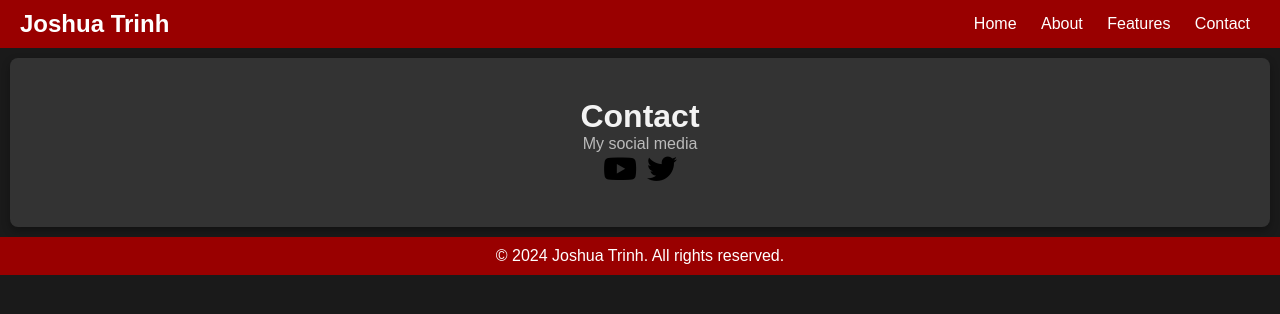
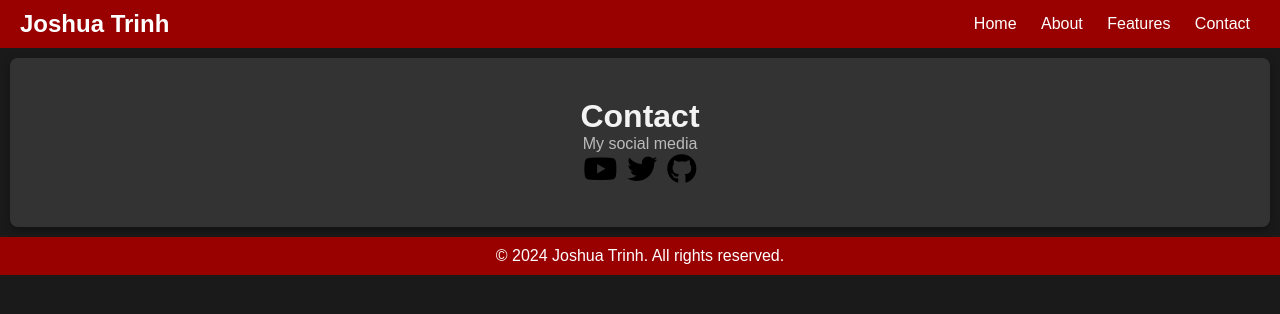
Before and after one commit to JoshuaTrinh5262/joshuatrinh, a plain HTML site: page contact.html in a window 1280 px wide. Drawn offline with Linux system fonts and the light colour scheme.

Commit message:
Update contact.html

```diff
--- a/contact.html
+++ b/contact.html
@@ -21,9 +21,11 @@
         <a href="https://twitter.com" target="_blank" class="twitter" aria-label="Visit my Twitter profile">
           <i class="fab fa-twitter"></i>
         </a>
+        <a href="https://github.com/JoshuaTrinh5262" target="_blank" aria-label="Visit my GitHub profile">
+          <i class="fab fa-github"></i>
+        </a>
       </div>
     </div>
-
   </main>
   <div id="footer"></div>
 </body>
```
